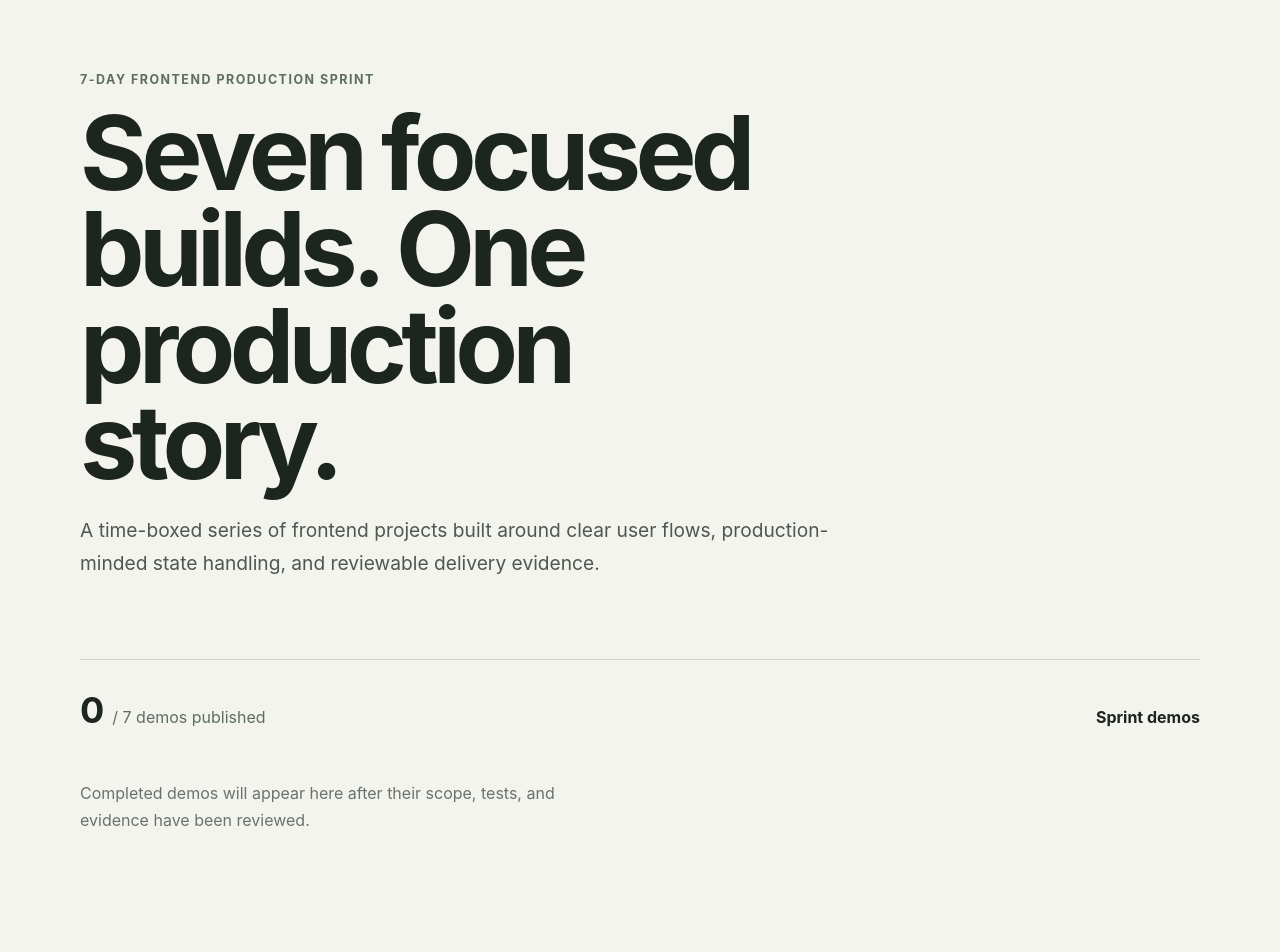
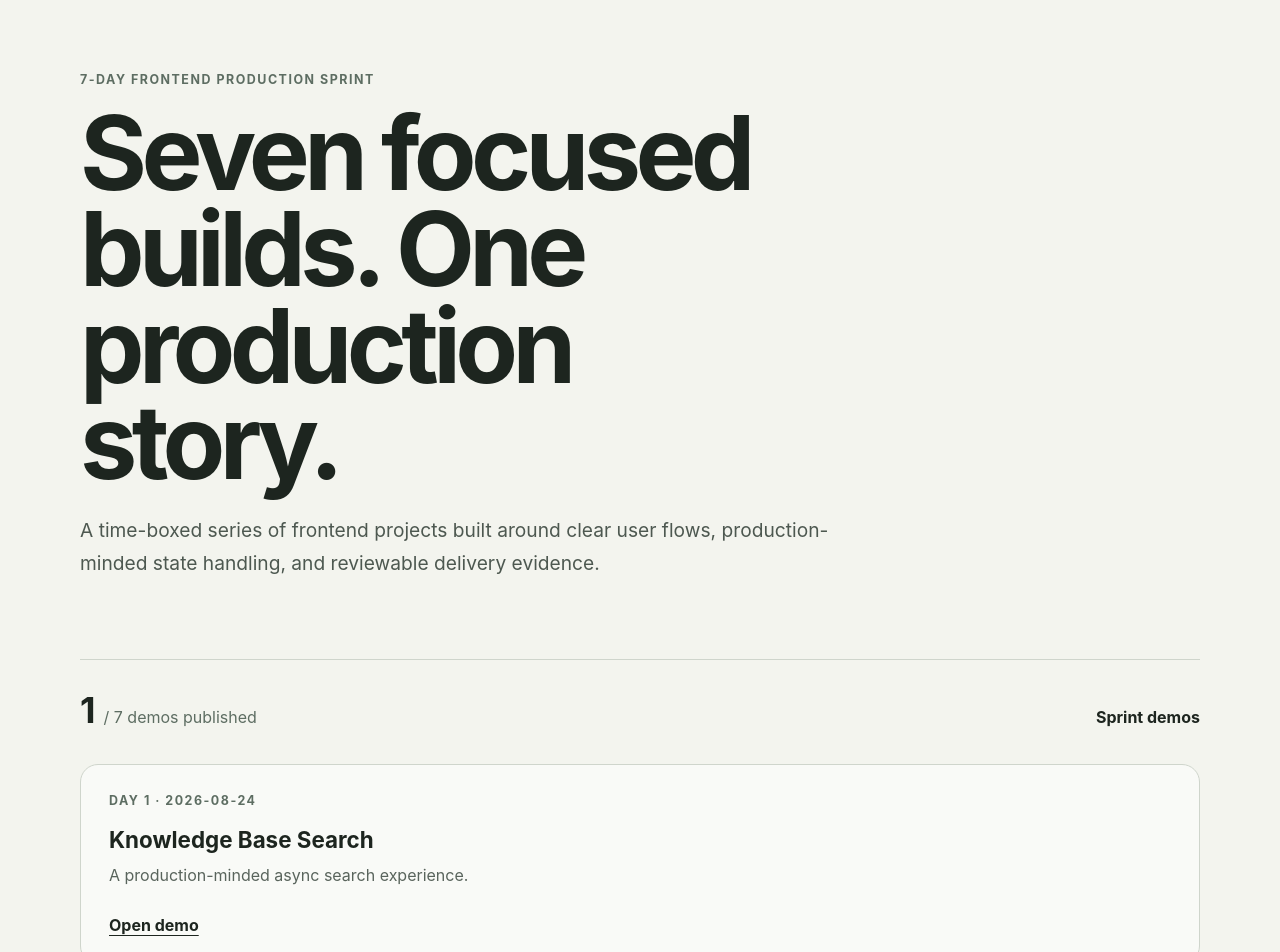
Before and after one commit to stuartchendev/7-day-frontend-production-sprint, a React (Vite) app: page / in a window 1280 px wide. Shown: the top 952 px of the page. Before the commit the page ends 929 px from the top, so only its background shows below. Built offline with nearby package versions, Linux system fonts and the light colour scheme.

Commit message:
feat(day-1): publish sprint showcase entry

```diff
--- a/src/days/sprintDays.ts
+++ b/src/days/sprintDays.ts
@@ -1,7 +1,17 @@
+import { DayOnePage } from './day-1/DayOnePage'
 import type { SprintDay } from './types'
 
 /**
  * Add a day only after its implementation, verification, and evidence are ready.
  * The index and router are derived from this single registry.
  */
-export const sprintDays: SprintDay[] = []
+export const sprintDays: SprintDay[] = [
+  {
+    day: 1,
+    slug: 'day-1',
+    title: 'Knowledge Base Search',
+    summary: 'A production-minded async search experience.',
+    publishedOn: '2026-08-24',
+    Component: DayOnePage,
+  },
+]
--- a/src/main.tsx
+++ b/src/main.tsx
@@ -2,18 +2,10 @@ import { StrictMode } from 'react'
 import { createRoot } from 'react-dom/client'
 import { createBrowserRouter, RouterProvider } from 'react-router-dom'
 import { createSprintRoutes } from './app/routes'
-import { DayOnePage } from './days/day-1/DayOnePage'
 import { sprintDays } from './days/sprintDays'
 import './app/app.css'
 
-const router = createBrowserRouter(
-  createSprintRoutes(sprintDays, [
-    {
-      path: '/day-1',
-      element: <DayOnePage />,
-    },
-  ]),
-)
+const router = createBrowserRouter(createSprintRoutes(sprintDays))
 
 createRoot(document.getElementById('root')!).render(
   <StrictMode>
```
